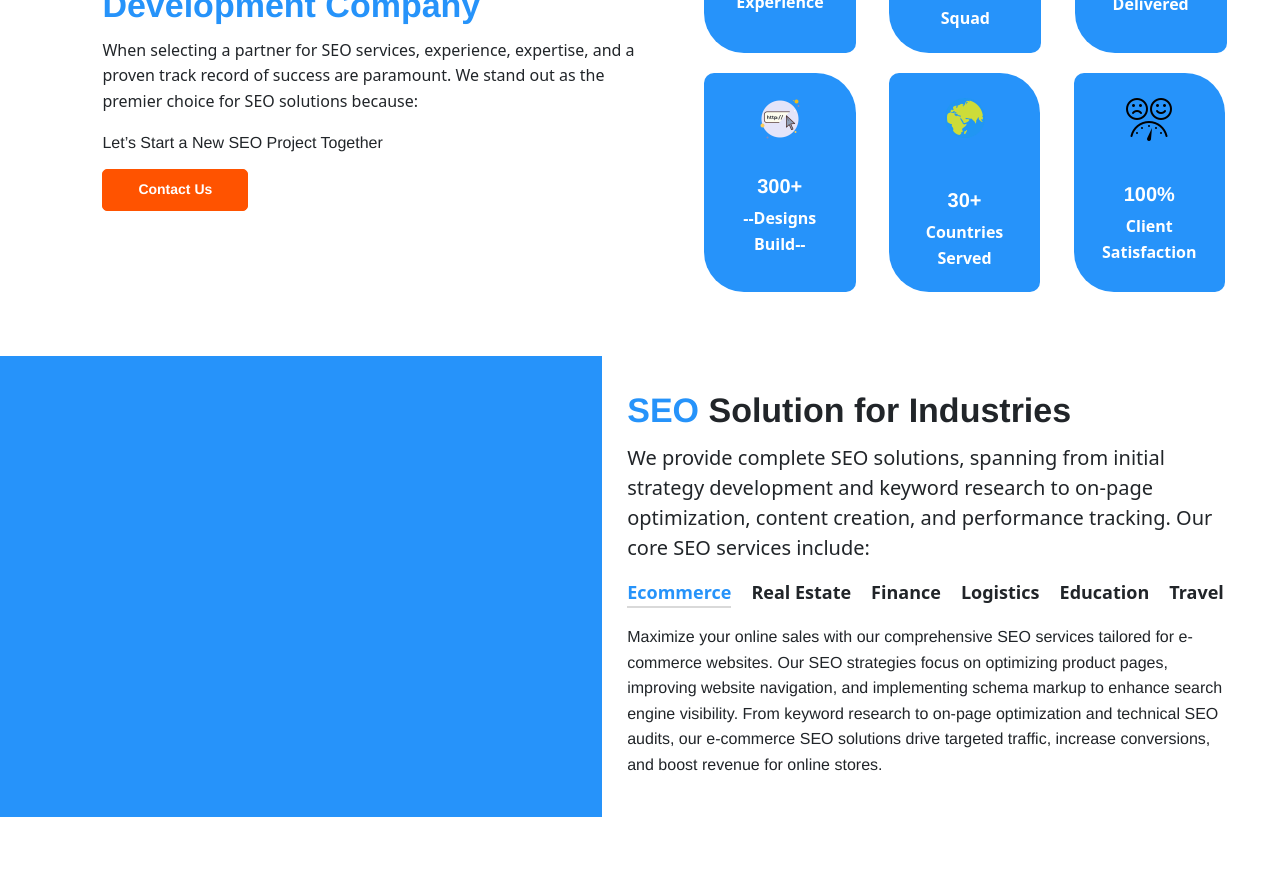
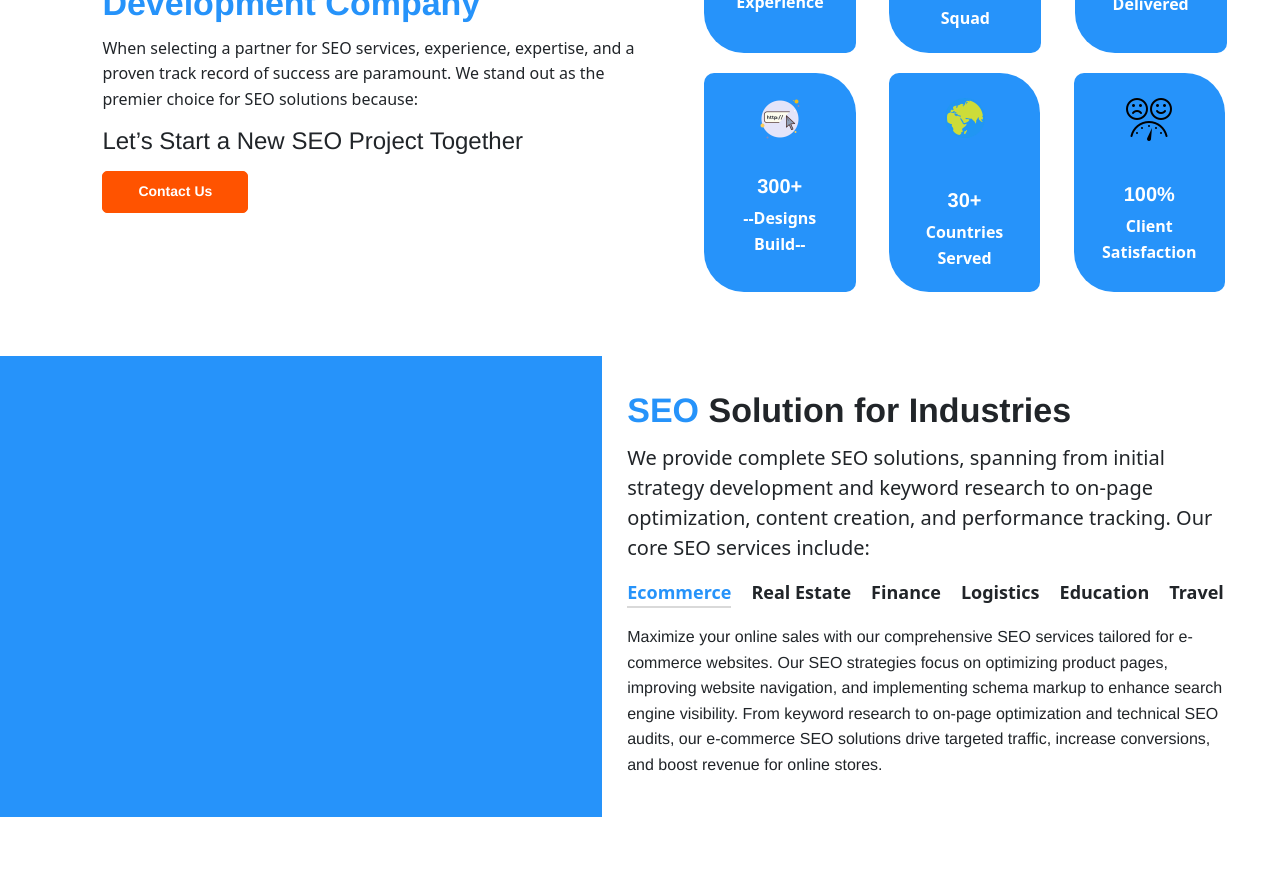
Before and after one commit to AminLakhani14/ASTechy, a React (Create React App) app: page /seo-services in a window 1280 px wide. Shown: the part 2980-3874 px from the top of the page. Built offline with nearby package versions, Linux system fonts and the light colour scheme.

Commit message:
FaiqPrototype: qwertyu

```diff
--- a/src/Component/SolutionProvider/SolutionProvider.css
+++ b/src/Component/SolutionProvider/SolutionProvider.css
@@ -32,11 +32,7 @@
 
 .tabsp-content {
   margin-top: 20px;
-}
-
-.togetherpara {
-  font-size: 16px;
-  margin-top: 20px;
+  transition: all 1s ease 2ms;
 }
 
 .sppara {
@@ -48,5 +44,6 @@
   font-weight: 400;
   font-family: 'DM Sans', Helvetica, Arial, Lucida, sans-serif;
   line-height: 1.6em;
+  transition: all 0.9s ease 2ms;
   font-size: 16px;
 }
```
